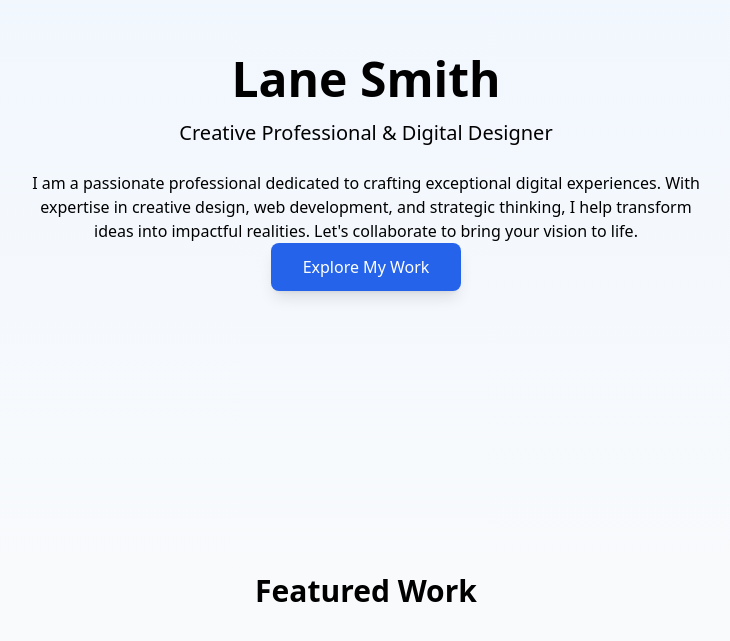
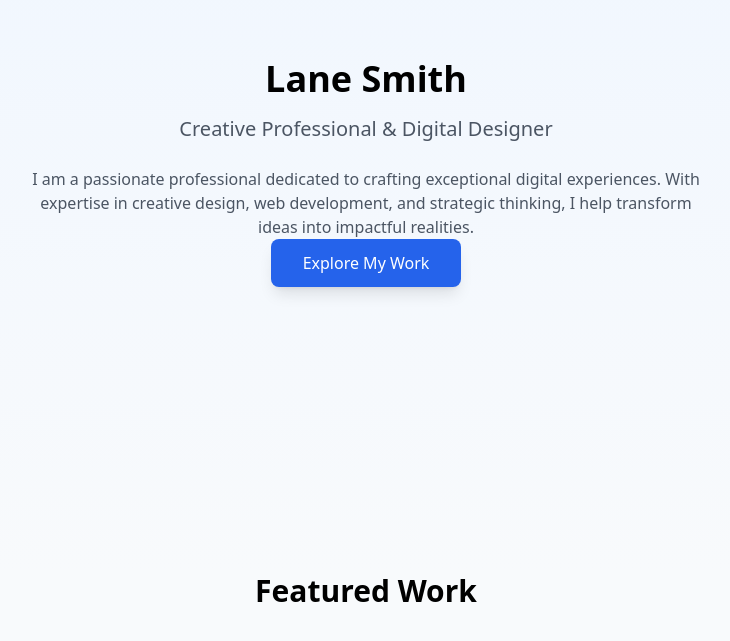
Before and after one commit to cactusmountainai/automated-local-llm-test, a website: page pages/index.html in a window 1280 px wide. Shown: the part 227-868 px from the top of the page, without its empty margins (274-1004 px from the left). Drawn offline with Linux system fonts and the light colour scheme.

Commit message:
[Coder] Create hero section header with Lane Smith name an

```diff
--- a/pages/index.html
+++ b/pages/index.html
@@ -36,23 +36,21 @@
 
   <body class="dark:bg-gray-900 bg-slate-50 overflow-x-hidden min-h-screen">
     <!-- Hero Section -->
-    <section class="w-full min-h-screen flex items-center justify-center px-6 sm:px-12 lg:px-24 bg-gradient-to-b from-blue-50 to-slate-50 dark:from-gray-900 dark:to-gray-800">
+    <header class="w-full min-h-screen flex items-center justify-center px-6 sm:px-12 lg:px-24 bg-gradient-to-b from-blue-50 to-slate-50 dark:from-gray-900 dark:to-gray-800">
       <div class="max-w-4xl w-full text-center animate-fade-up">
         <!-- Lane Smith's Name -->
-        <h1 class="hero-name mb-4 animate-delay-1 text-4xl sm:text-5xl font-bold dark:text-white">
-          Lane Smith
-        </h1>
+        <h1 class="hero-name mb-4 animate-delay-1 text-4xl font-bold dark:text-white">Lane Smith</h1>
 
         <!-- Professional Tagline -->
-        <p class="hero-tagline mb-6 animate-delay-1 text-xl sm:text-2xl dark:text-gray-300">
+        <p class="hero-tagline mb-6 animate-delay-1 text-xl text-gray-600 dark:text-gray-300">
           Creative Professional & Digital Designer
         </p>
 
         <!-- Professional Introduction -->
-        <p class="hero-intro max-w-2xl mx-auto animate-delay-2 dark:text-gray-400">
+        <p class="hero-intro max-w-2xl mx-auto animate-delay-2 text-gray-600 dark:text-gray-400">
           I am a passionate professional dedicated to crafting exceptional digital experiences.
           With expertise in creative design, web development, and strategic thinking,
-          I help transform ideas into impactful realities. Let's collaborate to bring your vision to life.
+          I help transform ideas into impactful realities.
         </p>
 
         <!-- Social Links / CTA -->
@@ -62,15 +60,14 @@
           </a>
         </div>
       </div>
-    </section>
+    </header>
 
     <!-- Main Content Area -->
     <main class="w-full min-h-screen">
       <!-- Portfolio/Projects Section -->
-      <section id="portfolio" class="w-full py-24 px-6 sm:px-12 lg:px-24 dark:bg-gray-900 bg-slate-50">
+      <section id="about" class="w-full py-24 px-6 sm:px-12 lg:px-24 dark:bg-gray-900 bg-slate-50">
         <div class="max-w-6xl mx-auto">
           <h2 class="text-3xl font-bold mb-12 text-center dark:text-white">Featured Work</h2>
-          <!-- Projects would be listed here -->
         </div>
       </section>
     </main>
```
Also changed, not shown: .autonomous-backups/backup_1773463035.json, .autonomous-backups/backup_1773463178.json, .multi-agent-state.json, .tasks.json, 1 other file.
